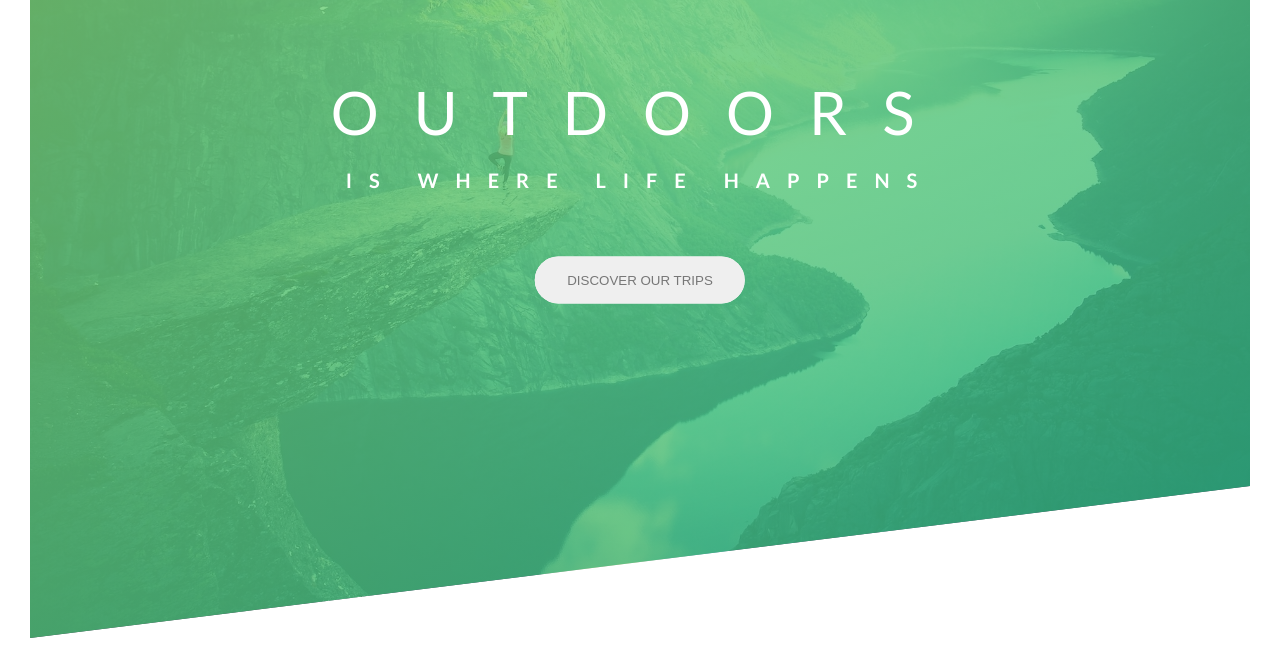
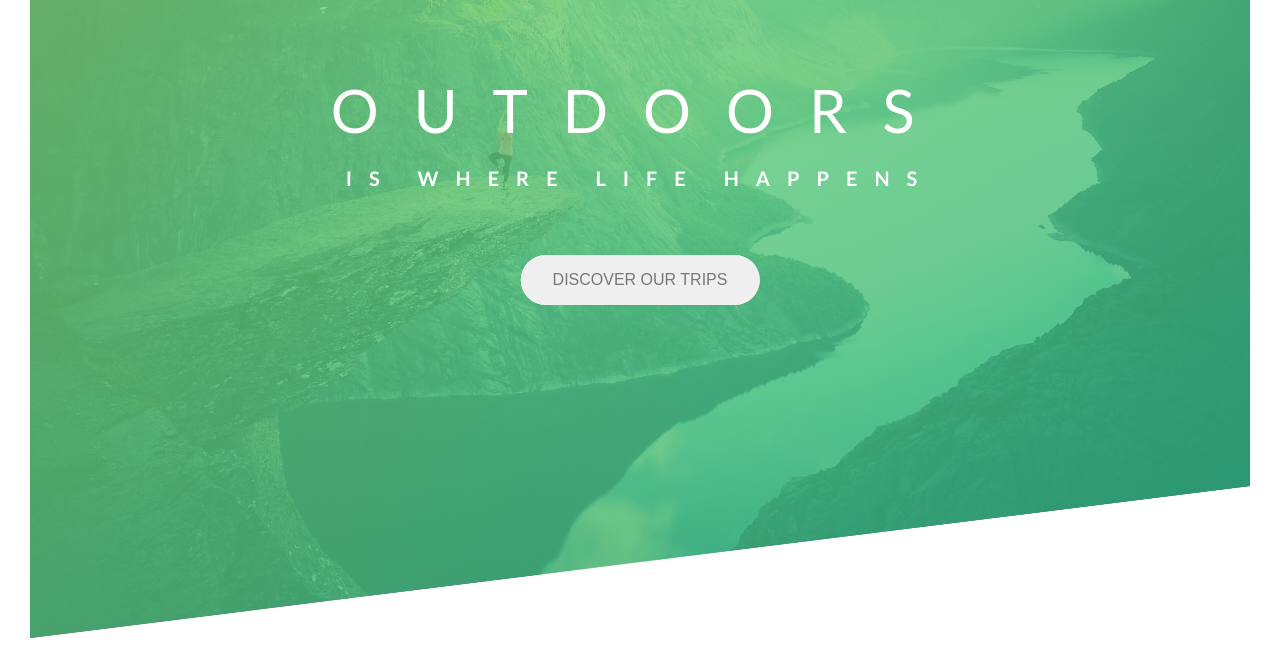
Before and after one commit to nafisahmed42018/natours, a website: page index.html in a window 1280 px wide. Shown: the part 152-820 px from the top of the page. Drawn offline with Linux system fonts and the light colour scheme.

Commit message:
migrated to sass

```diff
--- a/index.html
+++ b/index.html
@@ -10,7 +10,7 @@
 <body>
     <header class="header">
         <div class="logo__container">
-            <img src="./img/logo-white.png" alt="Logo" class="logo">
+            <img src="./img/logo-white.png" alt="Logo" class="header__logo">
         </div>
         <div class="header__container">
             <h1 class="header__content">
--- /dev/null
+++ b/sass/main.scss
@@ -0,0 +1,186 @@
+$color-primary: #55c57a;
+$color-primary-light: #7ed56f;
+$color-primary-dark: #28b485;
+
+$color-dark-gray:#777;
+$color-white:#fff;
+
+
+@import url('https://fonts.googleapis.com/css2?family=Lato:wght@100;300;400;700;900&display=swap');
+
+
+
+*,
+*::after,
+*::before{
+    margin: 0;
+    padding: 0;
+    box-sizing: inherit;
+}
+
+html{
+    font-size: 62.5%;
+}
+
+body{
+    box-sizing: border-box;
+    font-family: Lato, sans-serif;
+    font-weight: 400;
+    font-size: 1.6rem;
+    color: $color-dark-gray;
+    line-height: 1.7;
+    padding: 3rem;
+}
+
+a{
+    text-decoration: none;
+}
+
+.header{
+    box-sizing: content-box;
+    position: relative;
+    height: 95vh;
+    background-image:
+    linear-gradient(to right bottom, rgba($color-primary-light, 0.8), rgba($color-primary-dark, 0.8)) ,
+    url(../img/hero.jpg);
+    background-size: cover;
+    background-position: top center;
+    clip-path: polygon(0 0, 100% 0, 100% 80%, 0% 100%);
+    &__logo{
+        height: 3.5rem;
+    }
+
+    &__container{
+        position: absolute;
+        top: 40%;
+        left: 50%;
+        transform: translate(-50%,-50%);
+        text-align: center;
+    }
+}
+
+.logo__container{
+    position: absolute;
+    top: 4rem;
+    left: 4rem;
+}
+
+
+
+.header__content{
+    color: $color-white;
+    text-transform: uppercase;
+    backface-visibility: hidden;
+    margin-bottom: 6rem;
+    &-main{
+        display: block;
+        font-family: Lato, sans-serif;
+        font-weight: 400;
+        font-size: 6rem;
+        letter-spacing: 3.5rem;
+        text-align: center;
+        animation: AnimeLeft 1s ease-in;
+       }
+
+       &-sub{
+        display: block;
+        font-family: Lato, sans-serif;
+        font-weight: 700;
+        font-size: 2rem;
+        letter-spacing: 1.7rem;
+        text-align: center;
+        animation: AnimeRight 1s ease-in;
+       }
+}
+
+
+
+/* .button__hero:nth */
+
+.button__hero{
+    cursor: pointer;
+    color: $color-white;
+    padding: 1.6rem 3.2rem;
+    text-transform: uppercase;
+    border: none;
+    border-radius: 3.2rem;
+    transition: all .3s;
+    position: relative;
+    animation: AnimeUp 1s ease-in;
+    font-size: 1.6rem;
+    /* font-size: 1rem; */
+    & a{
+        color: $color-dark-gray;
+    }
+
+    &:hover{
+        transform: translateY(-3px);
+        box-shadow: 0 10px 20px rgba(0, 0, 0, .25);
+    }
+
+    &:active{
+        transform: translateY(-1px);
+        box-shadow: 0 5px 10px rgba(0, 0, 0, .25);
+    }
+
+    &::after{
+        /* background-color: red; */
+        position: absolute;
+        content: "";
+        display: inline-block;
+        width: 100%;
+        height: 100%;
+        top: 0;
+        left: 0;
+        border-radius: 3.2rem;
+        background-color: $color-white;
+        z-index: -1;
+        transition: all .4s;
+    }
+
+    &:hover::after{
+        transform: scaleX(1.25) scaleY(1.5);
+        opacity: 0;
+    }
+}
+
+
+
+@keyframes AnimeLeft {
+    0%{
+        opacity: 0;
+        transform: translate(-10rem, 1.5rem);
+    }
+    75%{
+        transform: translateX(1.5rem);
+    }
+    100%{
+        opacity: 1;
+        transform: translate(0);
+    }
+}
+
+@keyframes AnimeRight {
+    0%{
+        opacity: 0;
+        transform: translate(10rem, -1.5rem);
+    }
+    75%{
+        transform: translateX(-1.5rem);
+    }
+    100%{
+        opacity: 1;
+        transform: translate(0);
+    }
+}
+
+@keyframes AnimeUp {
+    0%{
+        opacity: 0;
+        transform: translateY(5rem);
+    }
+    100%{
+        opacity: 1;
+        transform: translate(0);
+    }
+}
```
Also changed, not shown: package.json (added, +22 -0 lines), css/style.css, 2 other files.
